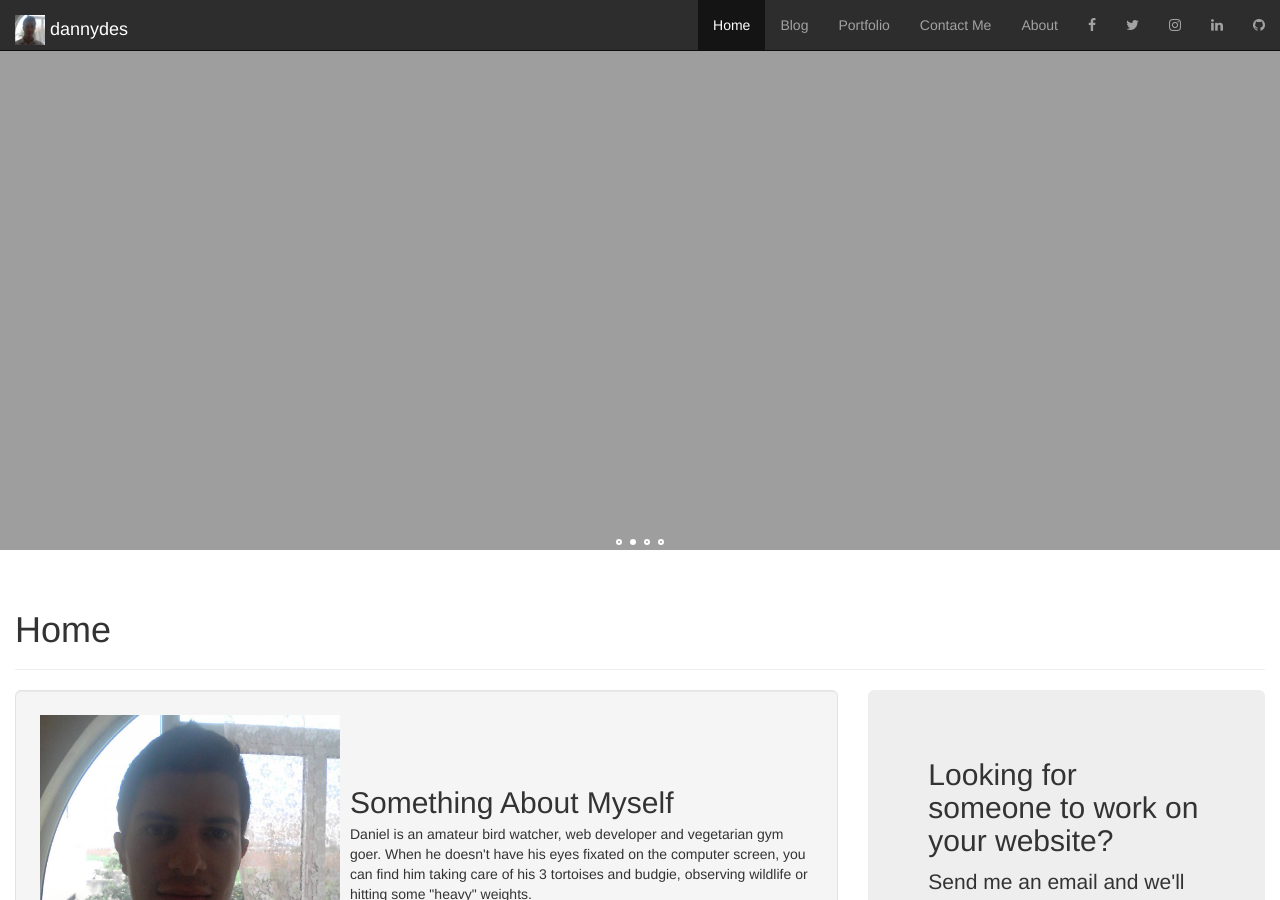
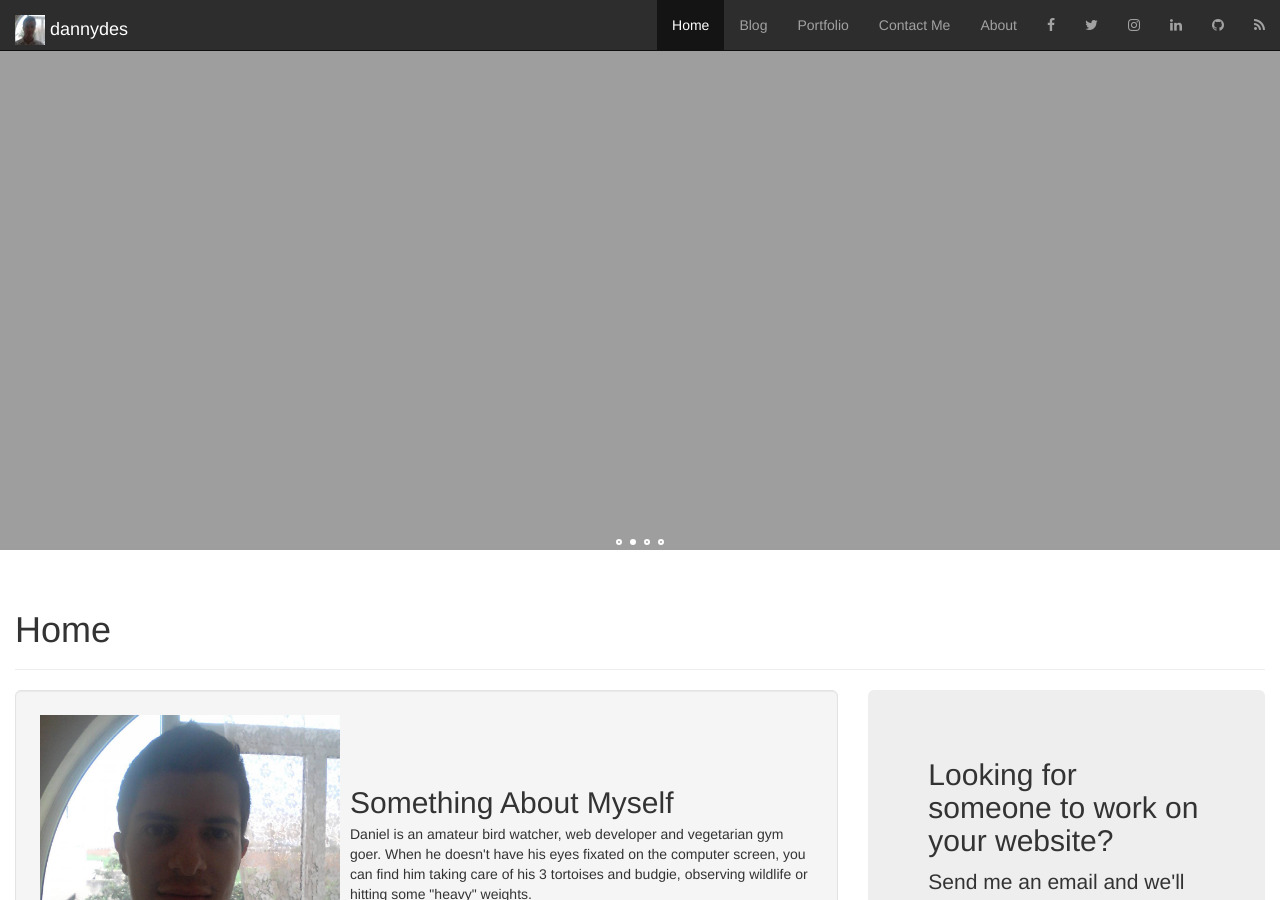
Before and after one commit to dannydes/dannydes.github.io, a Jekyll site: the page built from index.html, in a window 1280 px wide and 900 px high. Built offline with Jekyll 4.4.1, drawn with Linux system fonts in a browser that asks for light colours; nearby versions of some CDN libraries.

Commit message:
feed access

```diff
--- a/_includes/header.html
+++ b/_includes/header.html
@@ -6,7 +6,7 @@
 		<meta property="og:image" content="{{ site.url }}/img/{{ page.image }}">
 		<meta property="og:site_name" content="{{ page.title }}">
 		<link rel="icon" type="image/x-icon" href="{{ site.url }}/img/favicon.ico">
-		<link href="{{ site.url }}/atom.xml" rel="alternate" type="application/rss+xml">
+		<link href="{{ site.url }}/feed.xml" rel="alternate" type="application/rss+xml">
 		<link rel="stylesheet" href="https://maxcdn.bootstrapcdn.com/bootstrap/3.3.6/css/bootstrap.min.css">
 		<link rel="stylesheet" href="https://maxcdn.bootstrapcdn.com/font-awesome/4.5.0/css/font-awesome.min.css">
 		<link rel="stylesheet" href="{{ site.url }}/css/style.css">
@@ -32,21 +32,12 @@
 						<li{% if page.url contains '/portfolio' %} class="active"{% endif %}><a href="{{ site.url }}/portfolio">Portfolio</a></li>
 						<li{% if page.url contains '/contact' %} class="active"{% endif %}><a href="{{ site.url }}/contact">Contact Me</a></li>
 						<li{% if page.url contains '/about' %} class="active"{% endif %}><a href="{{ site.url }}/about">About</a></li>
-						<li>
-							<a href="https://www.facebook.com/DannyDes-875526745825288/" title="Facebook" target="_blank"><i class="fa fa-facebook"></i></a>
-						</li>
-						<li>
-							<a href="https://twitter.com/desiradaniel" title="Twitter" target="_blank"><i class="fa fa-twitter"></i></a>
-						</li>
-						<li>
-							<a href="https://instagram.com/ddesira" title="Instagram" target="_blank"><i class="fa fa-instagram"></i></a>
-						</li>
-						<li>
-							<a href="https://www.linkedin.com/profile/view?id=AAIAABSIwhABArudvH7LKf-waTXG7Dix71NqMoE" title="LinkedIn" target="_blank"><i class="fa fa-linkedin"></i></a>
-						</li>
-						<li>
-							<a href="https://github.com/dannydes" title="Github" target="_blank"><i class="fa fa-github"></i></a>
-						</li>
+						<li><a href="https://www.facebook.com/DannyDes-875526745825288/" title="Facebook" target="_blank"><i class="fa fa-facebook"></i></a></li>
+						<li><a href="https://twitter.com/desiradaniel" title="Twitter" target="_blank"><i class="fa fa-twitter"></i></a></li>
+						<li><a href="https://instagram.com/ddesira" title="Instagram" target="_blank"><i class="fa fa-instagram"></i></a></li>
+						<li><a href="https://www.linkedin.com/profile/view?id=AAIAABSIwhABArudvH7LKf-waTXG7Dix71NqMoE" title="LinkedIn" target="_blank"><i class="fa fa-linkedin"></i></a></li>
+						<li><a href="https://github.com/dannydes" title="Github" target="_blank"><i class="fa fa-github"></i></a></li>
+						<li><a href="{{ site.url }}/feed.xml" title="Atom feed"><i class="fa fa-feed"></i></a></li>
 					</ul>
 				</div>
 			</div>
```
